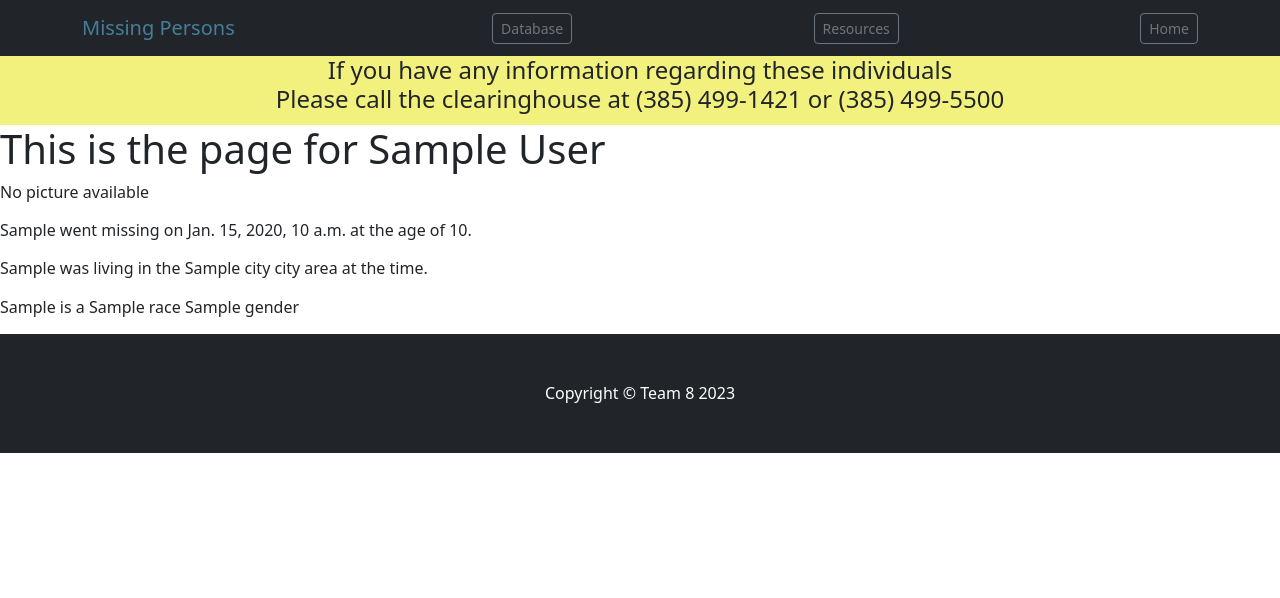
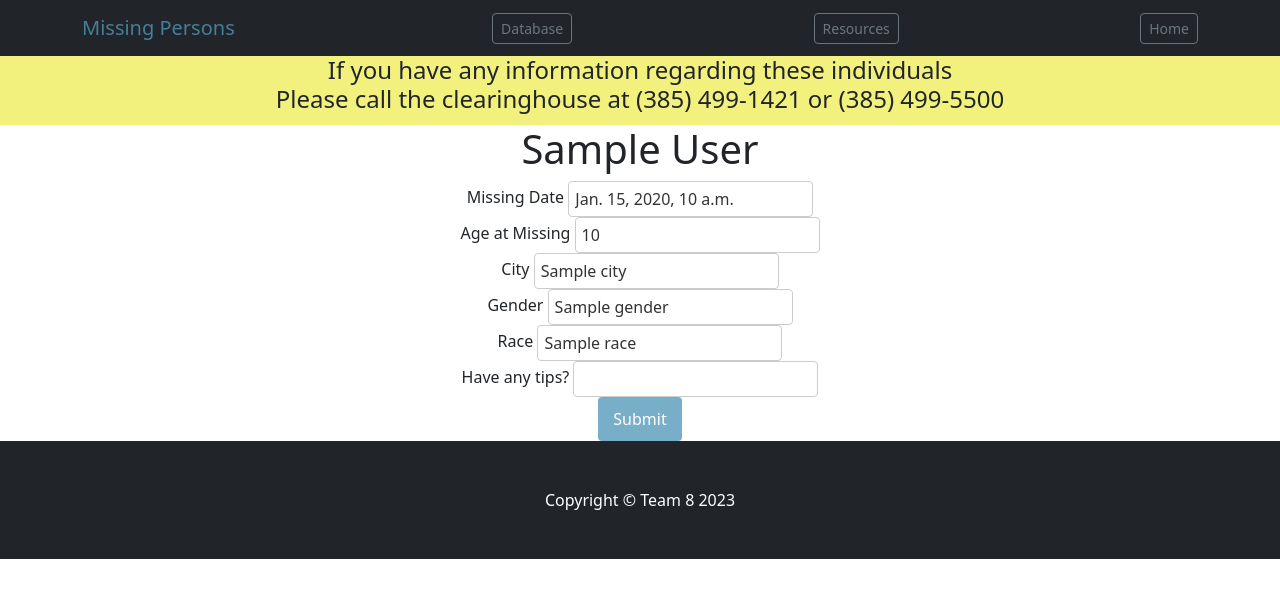
Before and after one commit to ianpurnell01/MissingPersons, a Django app: template missingpersons/templates/landing/individual.html in a window 1280 px wide. Shown: the top 598 px of the page. Run offline with Django 3.2, Linux system fonts and the light colour scheme; the template is opened without the code that fills it: most values are stand-ins (such as "Sample title", 1, 10 or a date in 2020).

Commit message:
Update individual.html

```diff
--- a/missingpersons/templates/landing/individual.html
+++ b/missingpersons/templates/landing/individual.html
@@ -1,11 +1,29 @@
 {% extends 'base.html' %}
 {% block content %}
 
-<h1>This is the page for {{data.first_name}}  {{data.last_name}}</h1>
-<p>No picture available<p>
-<p> {{data.first_name}} went missing on {{data.date_at_missing}} at the age of {{data.missing_age}}.<p>
-<p> {{data.first_name}} was living in the {{data.city}} city area at the time.<p>
-<p> {{data.first_name}} is a {{data.race}} {{data.gender}}<p>
+<h1 style="text-align: center;">{{data.first_name}}  {{data.last_name}}</h1>
+<center>
+    <form>
+        <label>Missing Date</label>
+        <input type="text" value="{{data.date_at_missing}}" readonly>
+        <br>
+        <label>Age at Missing</label>
+        <input type="text" value="{{data.missing_age}}" readonly>
+        <br>
+        <label>City</label>
+        <input type="text" value="{{data.city}}" readonly>
+        <br>
+        <label>Gender</label>
+        <input type="text" value="{{data.gender}}" readonly>
+        <br>
+        <label>Race</label>
+        <input type="text" value="{{data.race}}" readonly>
+        <br>
+        <label>Have any tips?</label>
+        <input type="text" value="">
+        <br>
+        <input type="submit">
 
-
+    </form>
+</center>
 {% endblock %}
```
